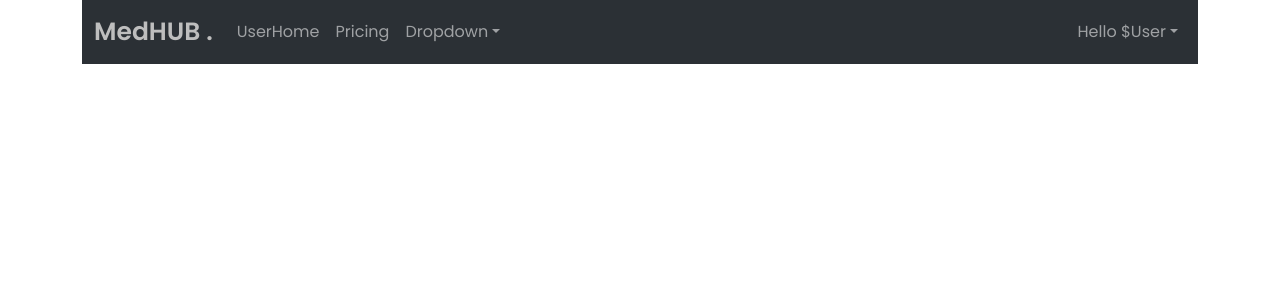
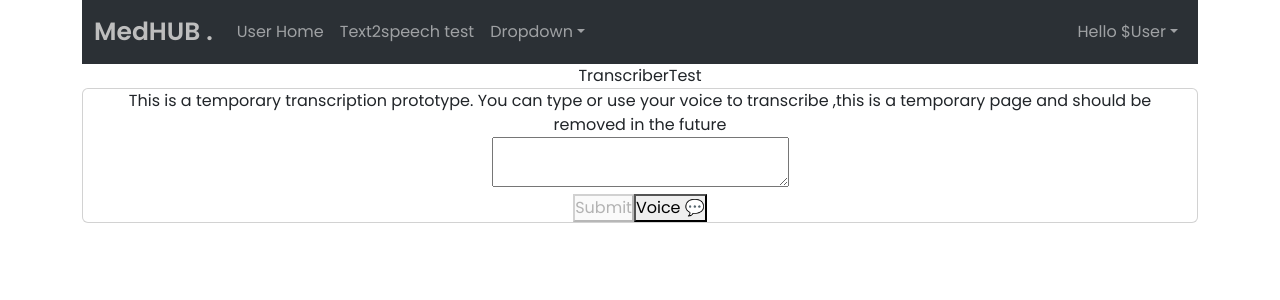
Before and after one commit to Rizin4/Dr.Assist, a React (Create React App) app in the folder Frontend/frontend/: page /TranscribePrototype in a window 1280 px wide. Shown: the top 300 px of the page. Built offline with nearby package versions, Linux system fonts and the light colour scheme.

Commit message:
Add @deepgram/sdk and dotenv dependencies, and update App.js and NaviBar.jsx added a transcriber prototype page with deepgram api backend server

```diff
--- a/Frontend/frontend/package.json
+++ b/Frontend/frontend/package.json
@@ -3,6 +3,7 @@
   "version": "0.1.0",
   "private": true,
   "dependencies": {
+    "@deepgram/sdk": "^3.2.0",
     "@emotion/react": "^11.11.4",
     "@emotion/styled": "^11.11.5",
     "@mui/icons-material": "^5.15.15",
@@ -12,6 +13,7 @@
     "@testing-library/user-event": "^13.5.0",
     "bootstrap": "^5.3.3",
     "boxicons": "^2.1.4",
+    "dotenv": "^16.4.5",
     "jose": "^5.2.3",
     "react": "^18.2.0",
     "react-bootstrap": "^2.10.2",
--- a/Frontend/frontend/src/App.js
+++ b/Frontend/frontend/src/App.js
@@ -7,8 +7,8 @@ import DoctorInfo from './pages/DoctorInfo';
 import { Routes,Route } from 'react-router-dom';
 import ChatInt from './pages/ChatInt';
 import UserHome from './pages/UserHome';
-import Login from './pages/Login';
-import Signup from './pages/Signup';
+import TranscribePrototype from './pages/TranscribePrototype';
+
 
 
 
@@ -20,13 +20,14 @@ function App() {
       <NaviBar/>
       <switch>
     <Routes>
-      <Route path="/" element={<Login />} />
-      <Route path="/LoginSignup" element={<LoginSignup />} />
+
+      <Route path="/" element={<LoginSignup />} />
       <Route path="/UserInfo" element={<UserInfo />} />
       <Route path="/DoctorInfo" element={<DoctorInfo />} />
       <Route path="/Chat" element={<ChatInt/>} />
       <Route path="/UserHome" element={<UserHome />} />
       <Route path="/Navibar" element={<NaviBar />} />
+      <Route path="/TranscribePrototype" element={<TranscribePrototype />} />
       </Routes>
       </switch>
     </div>
--- a/Frontend/frontend/src/pages/NaviBar.jsx
+++ b/Frontend/frontend/src/pages/NaviBar.jsx
@@ -38,8 +38,8 @@ const Navibar = () => {
         <Navbar.Toggle aria-controls="responsive-navbar-nav" />
         <Navbar.Collapse id="responsive-navbar-nav">
           <Nav className="me-auto">
-            <Nav.Link  as={Link} to="/UserHome">UserHome</Nav.Link>
-            <Nav.Link href="#pricing">Pricing</Nav.Link>
+            <Nav.Link  as={Link} to="/UserHome">User Home</Nav.Link>
+            <Nav.Link as={Link} to="/TranscribePrototype">Text2speech test</Nav.Link>
             <NavDropdown title="Dropdown" id="collapsible-nav-dropdown">
               <NavDropdown.Item href="#action/3.1">Action</NavDropdown.Item>
               <NavDropdown.Item href="#action/3.2">
--- /dev/null
+++ b/Frontend/frontend/src/pages/TranscribePrototype.jsx
@@ -0,0 +1,107 @@
+import { useState , useRef } from 'react'
+
+
+export default function TranscriberTest() {
+    const [TranscriberTest, setTranscriberTest] = useState('')
+	const [finalTranscriberTest, setFinalTranscriberTest] = useState(false)
+    const socketRef = useRef(null)
+
+	const handleChange = (e) => {
+		setTranscriberTest(e.target.value)
+	}
+
+    const activateMicrophone = ( ) => {
+
+        console.log("Submit")
+        //microphone access
+        navigator.mediaDevices.getUserMedia({ audio: true }).then((stream) => {
+            const mediaRecorder = new MediaRecorder(stream ,{mimeType: 'audio/webm'})
+
+            const socket = new WebSocket('ws://localhost:3002')
+            socket.onopen = () => {
+	        console.log({ event: 'onopen' })
+	        mediaRecorder.addEventListener('dataavailable', async (event) => {
+		if (event.data.size > 0 && socket.readyState === 1) {
+			socket.send(event.data)
+		}
+	})
+	mediaRecorder.start(1000)
+}
+
+socket.onmessage = (message) => {
+
+	const transcript = message.data
+	if (transcript) {
+		console.log(transcript)
+		setTranscriberTest(transcript)
+	}
+}
+
+socket.onclose = () => {
+	console.log({ event: 'onclose' })
+}
+
+socket.onerror = (error) => {
+	console.log({ event: 'onerror', error })
+}
+
+socketRef.current = socket
+        })
+    }
+
+    const handleSubmit = (e) => {
+		e.preventDefault()
+        if (socketRef.current !== null) {
+            socketRef.current.close()
+        }
+
+		setFinalTranscriberTest(true)
+	}
+return(
+    <div className='App'>
+<div>
+<header className="header text">TranscriberTest</header>
+</div>
+<div className="card ">
+     <div className='container'>
+
+
+<div className='journal-body'>
+{!finalTranscriberTest ? (
+				<>
+					<div className='description'>
+						This is a temporary transcription prototype. You can type or use your voice to transcribe ,this is a temporary page and should be removed in the future
+					</div>
+					<form onSubmit={handleSubmit}>
+						<textarea
+							className='journal-input'
+							value={TranscriberTest}
+							onChange={handleChange}
+						/>
+						<br />
+						<button
+							type='submit'
+							className='submit-button'
+							disabled={TranscriberTest.length === 0}>
+							Submit
+						</button>
+                        <button
+	                        onClick={activateMicrophone}
+	                        type='button'
+	                        className='submit-button'>
+	                        Voice 💬
+                        </button>
+					</form>
+				</>
+			) : (
+				<>
+					<h2>Today's Entry</h2>
+					<div className='description'>{TranscriberTest}</div>
+				</>
+			)}
+         </div>
+         </div>
+         </div>
+         </div>
+)
+}
```
Also changed, not shown: 1 other file (tests, documents, lock files or other folders).
